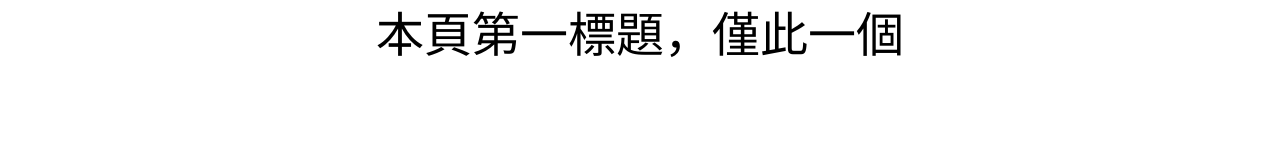
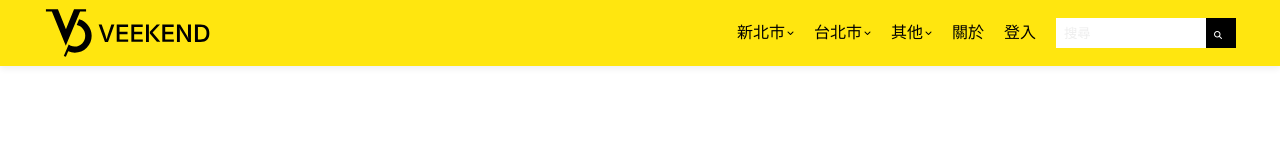
Before and after one commit to VickyChan096/veekend, a plain HTML site: page index.html in a window 1280 px wide. Shown: the top 160 px of the page. Drawn offline with Linux system fonts and the light colour scheme.

Commit message:
新增：header

```diff
--- a/css/_common.scss
+++ b/css/_common.scss
@@ -8,27 +8,27 @@
   height: 50px;
   font-size: $fz-s * 2;
   text-align: center;
-  color: #fff;
-  background-color: #000;
+  color: $c2nd;
+  background-color: $c1st;
   border-radius: 50%;
 }
 
 //Button樣式
-.btn {
-  display: inline-block;
-  padding: 6px 12px;
-  text-align: center;
-  white-space: nowrap;
-  user-select: none;
-  border-radius: 20px;
-  background-color: blue;
-  transition: $trsSlow;
-  cursor: pointer;
+// .btn {
+//   display: inline-block;
+//   padding: 6px 12px;
+//   text-align: center;
+//   white-space: nowrap;
+//   user-select: none;
+//   border-radius: 20px;
+//   background-color: blue;
+//   transition: $trsSlow;
+//   cursor: pointer;
 
-  &:hover {
-    filter: brightness(120%);
-  }
-}
+//   &:hover {
+//     filter: brightness(120%);
+//   }
+// }
 
 // .btnPrimary {
 //   color:
@@ -45,13 +45,143 @@
 //   background-color:
 // }
 
-// body {
-//   color: #000;
-//   font-size:
-//   font-weight:
-// }
+body {
+  color: #000;
+  font-size: $fz-s;
+  font-weight: $fw-s;
+  // background-color: $c2nd;
+}
 
-// .container {
-//   margin: 0 auto;
-//   max-width: 1200px;
-// }
+::-webkit-scrollbar {
+  width: 8px;
+}
+
+::-webkit-scrollbar-track {
+  background: $c2nd;
+}
+
+::-webkit-scrollbar-thumb {
+  background: $c1st;
+  // border-radius: 10px;
+}
+
+.wrapper {
+  margin: 0 auto;
+  max-width: 1200px;
+}
+
+header {
+  position: fixed;
+  top: 0;
+  width: 100%;
+  background-color: $c1st;
+  box-shadow: 0px 3px 6px #00000010;
+}
+
+.header {
+  @include disFlex($jc: space-between);
+  padding: 0 4px;
+
+  @include mobile {
+    justify-content: center;
+    flex-wrap: wrap;
+  }
+
+  &__logo {
+    @include disFlex($jc: left);
+    margin: 8px 0;
+
+    h1 {
+      width: 50px;
+      height: 50px;
+      background-image: url(../images/logo.svg);
+      background-size: cover;
+      text-indent: 101%;
+      white-space: nowrap;
+      overflow: hidden;
+
+      @include mobile {
+        margin-right: 20px;
+        width: 30px;
+        height: 30px;
+      }
+    }
+
+    img {
+      width: 120px;
+
+      @include mobile {
+        display: none;
+      }
+    }
+  }
+
+  &__nav {
+    @include disFlex;
+
+    li {
+      @include disFlex;
+      position: relative;
+      margin-right: 20px;
+      font-weight: $fw-l;
+      cursor: pointer;
+
+      &:last-child {
+        margin-right: 0;
+      }
+
+      p {
+        z-index: 1;
+      }
+
+      p::after {
+        content: "";
+        position: absolute;
+        top: 50%;
+        left: 50%;
+        width: 0%;
+        border-bottom: 10px solid #fff;
+        transform: translateX(-50%);
+        transition: $trsFast;
+        z-index: -1;
+      }
+
+      p:hover::after {
+        width: 120%;
+        z-index: -1;
+      }
+
+      i {
+        margin-left: 2px;
+        font-size: $fz-s * 0.5;
+        z-index: 1;
+      }
+
+      input {
+        padding-left: 8px;
+        height: 30px;
+        width: 150px;
+      }
+
+      button {
+        width: 30px;
+        height: 30px;
+        color: #fff;
+        text-align: left;
+        background-color: $c2nd;
+      }
+    }
+
+    @include mobile {
+
+      li:last-child,
+      li:nth-last-child(2) {
+        display: none;
+      }
+
+      li:nth-last-child(3) {
+        margin-right: 0;
+      }
+    }
+  }
+}
--- a/css/_mixin.scss
+++ b/css/_mixin.scss
@@ -5,13 +5,13 @@
 }
 
 @mixin pad {
-    @media only screen and (min-width: 768px) {
+    @media only screen and (max-width: 992px) {
         @content;
     }
 }
 
-@mixin desktop {
-    @media only screen and (min-width: 992px) {
+@mixin mobile {
+    @media only screen and (max-width: 768px) {
         @content;
     }
 }
--- a/css/_reset.scss
+++ b/css/_reset.scss
@@ -134,9 +134,6 @@ table {
 //font-family: 'Noto Sans TC',sans-serif;
 @import url('https://fonts.googleapis.com/css2?family=Noto+Sans+TC:wght@100;300;400;500;700;900&display=swap');
 
-//思源宋體
-//font-family: 'Noto Serif TC',serif;
-@import url('https://fonts.googleapis.com/css2?family=Noto+Serif+TC:wght@300;400;500;700&display=swap');
 *,
 *::before,
 *::after {
@@ -145,6 +142,8 @@ table {
 }
 
 body {
+  width: 100%;
+  height: 100%;
   font-family: Helvetica, Arial, 'Noto Sans TC', sans-serif;
   line-height: 1.5;
 }
@@ -162,3 +161,26 @@ a {
 sub {
   vertical-align: sub;
 }
+
+input,
+select,
+textarea {
+  border: 0px;
+  outline: none;
+}
+
+input::placeholder {
+  color: $c4th;
+}
+
+button {
+  border: 0px;
+  outline: none;
+  cursor: pointer;
+}
+
+// .fa,
+// .far,
+// .fas {
+//   font-family: "Font Awesome 5 Pro";
+// }
--- a/css/_variable.scss
+++ b/css/_variable.scss
@@ -1,19 +1,21 @@
 //字級
 $fz-s: 16px; //*1.5=24 *2=32 *3=48
+$fz-m: 20px;
+$fz-l: 24px;
 
 //字重
 // $fw-xs: 100;
 $fw-s: 300;
 $fw-m: 400;
 $fw-l: 500;
-// $fw-xl: 700;
+$fw-xl: 700;
 // $fw-xxl: 900;
 
 //網站色調
-// $c1st:
-// $c2nd:
-// $c3rd:
-// $c4th:
+$c1st: #ffe60f;
+$c2nd: #000;
+$c3rd: #535353;
+$c4th: #eeeeee;
 
 //動畫速度
 $trsFast: all 0.2s;
--- a/css/main.scss
+++ b/css/main.scss
@@ -1,10 +1,4 @@
-@import "variable"; //字級、顏色、速度
-@import "reset"; //Reset、初始設定
-@import "mixin"; //Flex、@media
-@import "common";//此專案通用、toTop、按鈕
-
-h1{
-    padding-bottom: 2000px;
-    font-size: $fz-s * 3;
-    text-align: center;
-}
+@import "variable"; // 字級、顏色、速度
+@import "reset"; // Reset、初始設定
+@import "mixin"; // Flex、@media
+@import "common"; // layout、toTop、按鈕
--- a/index.html
+++ b/index.html
@@ -4,27 +4,45 @@
     <meta charset="UTF-8" />
     <meta http-equiv="X-UA-Compatible" content="IE=edge" />
     <meta name="viewport" content="width=device-width, initial-scale=1.0" />
-    <!-- toTop Icon -->
     <script
       src="https://kit.fontawesome.com/41b7cdd317.js"
       crossorigin="anonymous"
     ></script>
-    <!-- CSS -->
     <link rel="stylesheet" href="css/main.css" />
-    <!-- 標題欄icon -->
-    <link rel="icon" href="images/icon/citylogo.png" type="image/x-icon" />
-    <!-- 收藏夾icon -->
+    <link rel="icon" href="images/icon.png" type="image/x-icon" />
     <link
       rel="shortcut icon"
-      href="images/icon/citylogo.png"
+      href="images/icon.png"
       type="image/x-icon"
     />
-    <title>本頁名稱 - 網站目錄 - 網站名稱</title>
+    <title>Veekend - Vicky。週遊記 </title>
   </head>
   <body>
     <!-- toTop -->
     <a href="#" id="toTop"><i class="fa-solid fa-angles-up"></i></a>
-    <h1>本頁第一標題，僅此一個</h1>
+
+    <header>
+      <div class="header wrapper">
+        <a class="header__logo" href="#">
+          <h1>Veekend</h1>
+          <img src="/images/logo-veekend.svg" alt="Veekend">
+        </a>
+        <ul class="header__nav">
+          <li><p>新北市</p><i class="fa-solid fa-angle-down"></i></li>
+          <li><p>台北市</p><i class="fa-solid fa-angle-down"></i></li>
+          <li><p>其他</p><i class="fa-solid fa-angle-down"></i></li>
+          <li><p>關於</p></li>
+          <li><p>登入</p></li>
+          <li>
+            <input type="text" placeholder="搜尋">
+            <button><i class="fa-solid fa-magnifying-glass"></i></button>
+          </li>
+        </ul>
+      </div>
+    </header>
+    <main>
+      <div style="margin-bottom: 2000px;"></div>
+    </main>
     <!-- JS -->
     <script src="js/jquery-3.6.0.min.js"></script>
     <script type="text/javascript" src="js/main.js"></script>
```
Also changed, not shown: css/main.css, images/icon.png (added), images/logo-veekend.svg (added), images/logo.svg (added), 1 other file.
